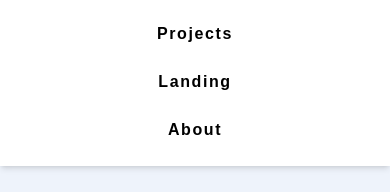
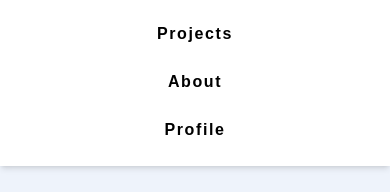
Before and after one commit to karart1981/construction-company-next, a Next.js app: page / in a window 390 px wide. Both pictures are taken after a click on the button "Toggle menu". Shown: the part 150-342 px from the top of the page. Built offline with nearby package versions, Linux system fonts and the light colour scheme.

Commit message:
I changed content in navbar

```diff
--- a/src/components/navbar/Navbar.tsx
+++ b/src/components/navbar/Navbar.tsx
@@ -43,8 +43,8 @@ export default function Navbar() {
         <ul className="absolute top-[100px] left-0 w-full bg-white flex flex-col items-center gap-6 py-6 shadow-md md:hidden">
           <li><Link className="tracking-widest font-normal" href="/" onClick={handleLinkClick}>Home</Link></li>
           <li><Link className="tracking-widest font-normal" href="/projects" onClick={handleLinkClick}>Projects</Link></li>
-          <li><Link className="tracking-widest font-normal" href="/landing" onClick={handleLinkClick}>Landing</Link></li>
           <li><Link className="tracking-widest font-normal" href="/about" onClick={handleLinkClick}>About</Link></li>
+          <li><Link className="tracking-widest font-normal" href="/profile" onClick={handleLinkClick}>Profile</Link></li>
         </ul>
       )}
     </nav>
```
